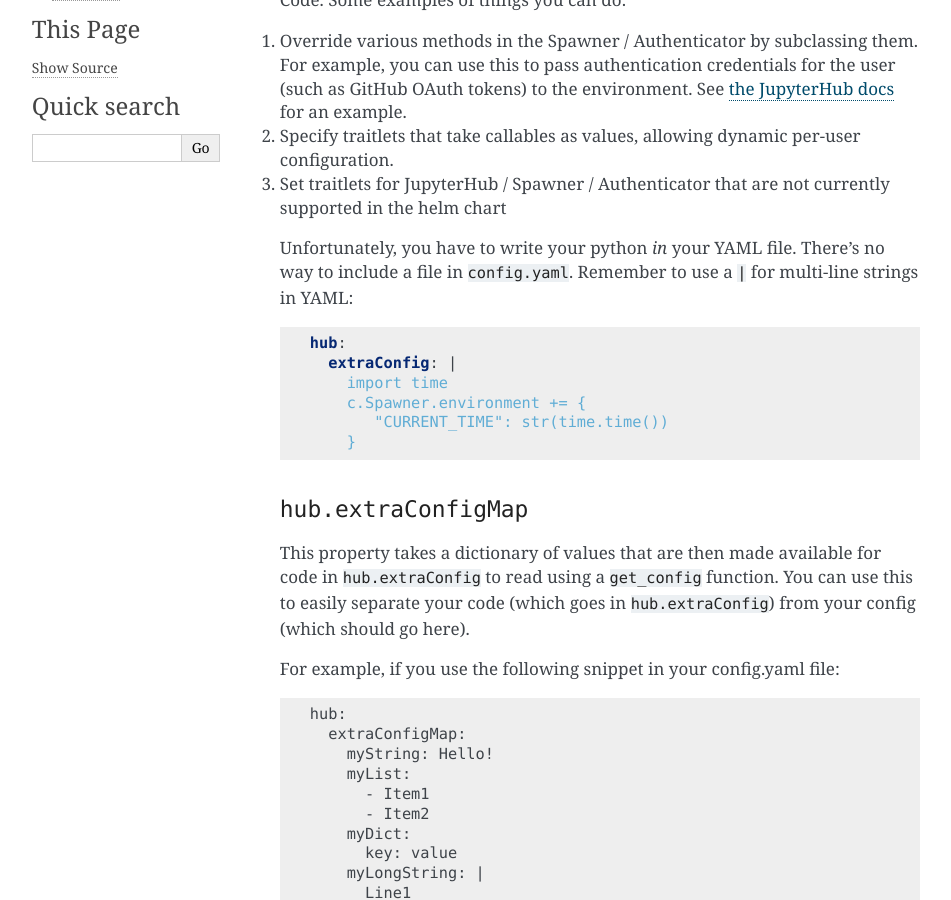
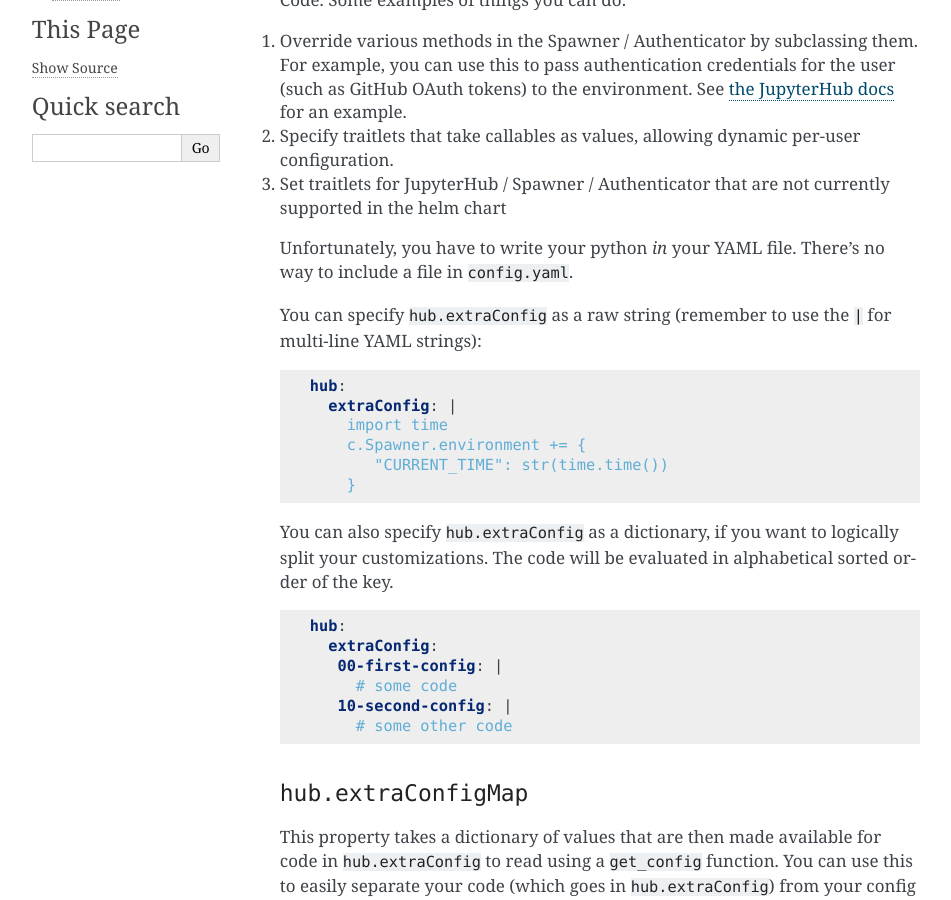
Before and after one commit to jupyterhub/zero-to-jupyterhub-k8s, a Sphinx documentation site: the page built from doc/source/advanced.md, in a window 1280 px wide and 900 px high, scrolled down 1829 px. Shown: the whole window, without its empty margins (160-1111 px from the left). Built offline with Sphinx 7.4.7, drawn with Linux system fonts in a browser that asks for light colours.

Commit message:
Support extraConfig being a dict
Fixes #320

````diff
--- a/doc/source/advanced.md
+++ b/doc/source/advanced.md
@@ -92,8 +92,10 @@
    supported in the helm chart
 
 Unfortunately, you have to write your python *in* your YAML file. There's no way
-to include a file in `config.yaml`. Remember to use a `|` for multi-line strings
-in YAML:
+to include a file in `config.yaml`.
+
+You can specify `hub.extraConfig` as a raw string (remember to use the `|` for multi-line
+YAML strings):
 
 ```yaml
 hub:
@@ -102,6 +104,19 @@
     c.Spawner.environment += {
        "CURRENT_TIME": str(time.time())
     }
+```
+
+You can also specify `hub.extraConfig` as a dictionary, if you want to logically
+split your customizations. The code will be evaluated in alphabetical sorted
+order of the key.
+
+```yaml
+hub:
+  extraConfig:
+   00-first-config: |
+     # some code
+   10-second-config: |
+     # some other code
 ```
 
 ### `hub.extraConfigMap`
````
Also changed, not shown: 2 other files.
